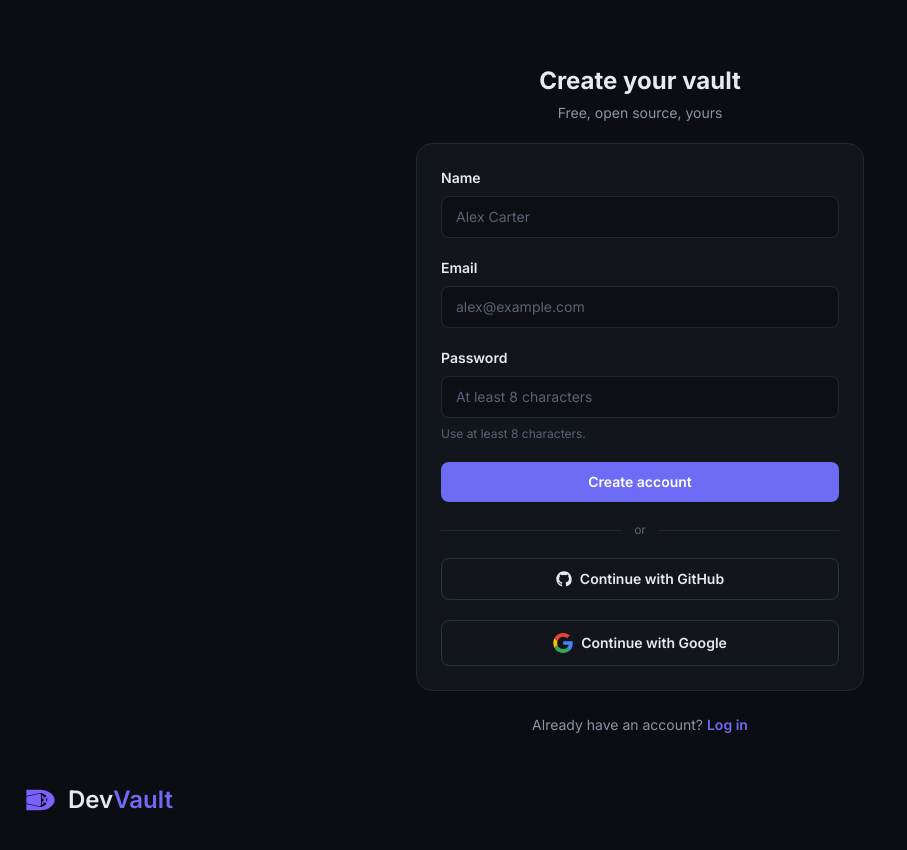
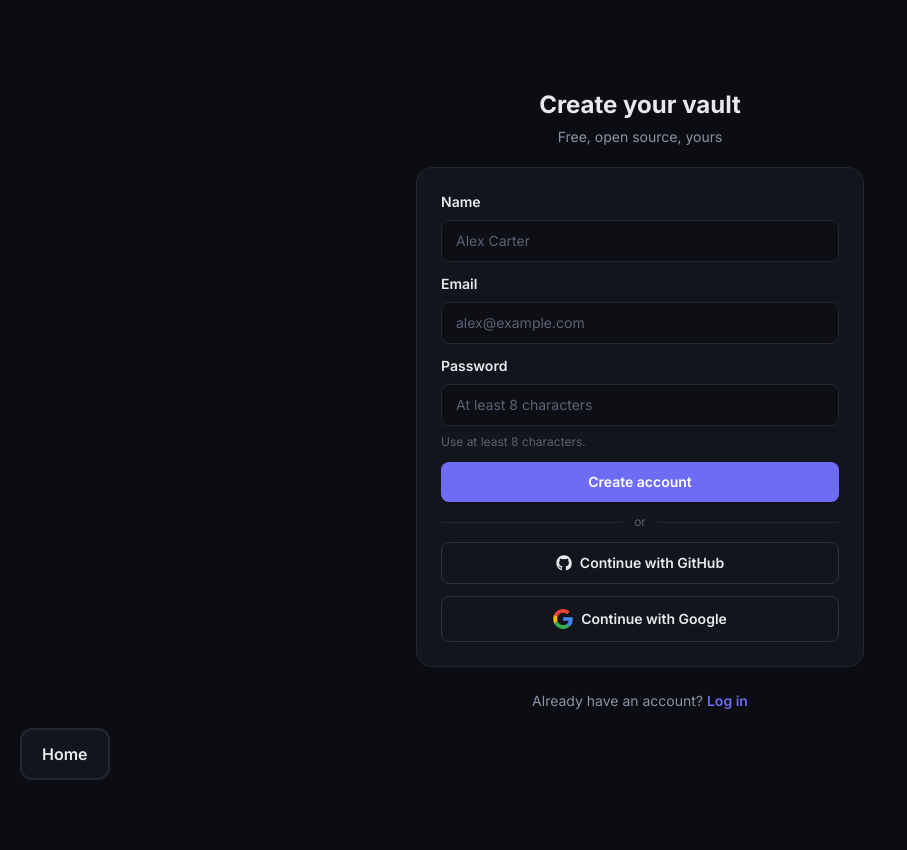
Before and after one commit to PrabhatBargoti/DevVault, a React (Vite) app in the folder Client/: page /Signup in a window 1280 px wide. Shown: the top 850 px of the page, without its empty margins (0-907 px from the left). After the commit the page ends 800 px from the top, so only its background shows below. Built offline with nearby package versions, Linux system fonts and the light colour scheme.

Commit message:
added shortcut to login and sign up page

```diff
--- a/Client/src/Components/BigDarkBtn.jsx
+++ b/Client/src/Components/BigDarkBtn.jsx
@@ -2,7 +2,7 @@ import React from 'react'
 
 const BigDarkBtn = ({ name, onClick, className = "" }) => {
   return (
-    <button type="button" onClick={onClick} className={`rounded-xl border-2 border-[#232733] bg-[#12151C] px-5 py-3 font-semibold transition-all duration-200 hover:bg-[#1C2029] active:scale-95 ${className}`}>
+    <button type="button" onClick={onClick} className={`cursor-pointer rounded-xl border-2 border-[#232733] bg-[#12151C] px-5 py-3 font-semibold transition-all duration-200 hover:bg-[#1C2029] active:scale-95 ${className}`}>
       {name}
     </button>
   )
--- a/Client/src/Components/BigPurpleBtn.jsx
+++ b/Client/src/Components/BigPurpleBtn.jsx
@@ -2,7 +2,7 @@ import React from 'react'
 
 const BigPurpleBtn = ({ name, onClick, className = "" }) => {
   return (
-    <button type="button" onClick={onClick} className={`rounded-xl border-2 border-[#5E5AE6] bg-[#6E6BF4] px-5 py-3 font-semibold text-white transition-all duration-200 hover:bg-[#8280F7] active:scale-95 ${className}`}>
+    <button type="button" onClick={onClick} className={`cursor-pointer rounded-xl border-2 border-[#5E5AE6] bg-[#6E6BF4] px-5 py-3 font-semibold text-white transition-all duration-200 hover:bg-[#8280F7] active:scale-95 ${className}`}>
       {name}
     </button>
   )
--- a/Client/src/Components/ButtonDark.jsx
+++ b/Client/src/Components/ButtonDark.jsx
@@ -2,7 +2,7 @@ import React from 'react'
 
 const ButtonDark = ({ name, onClick, className = "" }) => {
   return (
-    <button type="button" onClick={onClick} className={`rounded-xl border-2 border-[#232733] bg-[#12151C] px-4 py-2 text-sm font-semibold transition-all duration-200 hover:bg-[#1C2029] active:scale-95 ${className}`}>
+    <button type="button" onClick={onClick} className={`cursor-pointer rounded-xl border-2 border-[#232733] bg-[#12151C] px-4 py-2 text-sm font-semibold transition-all duration-200 hover:bg-[#1C2029] active:scale-95 ${className}`}>
       {name}
     </button>
   )
--- a/Client/src/Components/ButtonPurple.jsx
+++ b/Client/src/Components/ButtonPurple.jsx
@@ -2,7 +2,7 @@ import React from 'react'
 
 const ButtonPurple = ({ name, onClick, className = "" }) => {
   return (
-    <button type="button" onClick={onClick} className={`rounded-xl border-2 border-[#5E5AE6] bg-[#6E6BF4] px-4 py-2 text-sm font-semibold text-white transition-all duration-200 hover:bg-[#8280F7] active:scale-95 ${className}`}>
+    <button type="button" onClick={onClick} className={`cursor-pointer rounded-xl border-2 border-[#5E5AE6] bg-[#6E6BF4] px-4 py-2 text-sm font-semibold text-white transition-all duration-200 hover:bg-[#8280F7] active:scale-95 ${className}`}>
       {name}
     </button>
   )
--- a/Client/src/Components/HomeShortcut.jsx
+++ b/Client/src/Components/HomeShortcut.jsx
@@ -1,11 +1,11 @@
 import React from 'react'
-import Logo from './Logo'
+import BigDarkBtn from './BigDarkBtn'
 
 const HomeShortcut = () => {
     return (
-        <div className='flex justify-start relative bottom-10 m-5'>
+        <div className='fixed bottom-[calc(env(safe-area-inset-bottom,0px)+0.75rem)] left-[calc(env(safe-area-inset-left,0px)+0.75rem)] z-20 sm:bottom-[calc(env(safe-area-inset-bottom,0px)+1.25rem)] sm:left-[calc(env(safe-area-inset-left,0px)+1.25rem)]'>
             <a href="/" rel="noopener noreferrer">
-                <Logo />
+            <BigDarkBtn name={"Home"} className='cursor-pointer px-3 py-2 text-sm sm:px-5 sm:py-3 sm:text-base' />
             </a>
         </div>
     )
--- a/Client/src/Pages/SignUp.jsx
+++ b/Client/src/Pages/SignUp.jsx
@@ -11,7 +11,7 @@ const SignUp = () => {
         path="/signup"
         noIndex
       />
-      <div className="min-h-screen bg-[#0B0D12] flex flex-col items-center justify-center px-4 py-10 sm:px-6">
+      <div className="min-h-dvh bg-[#0B0D12] flex flex-col items-center justify-center px-4 sm:px-6">
         <header className="flex flex-col items-center gap-8 mb-5">
           <div className="text-center">
             <h1 className="text-2xl font-bold text-[#E7E9EE]">Create your vault</h1>
@@ -21,7 +21,7 @@ const SignUp = () => {
 
         <main className="w-full max-w-md">
           <div className="rounded-2xl border border-[#232733] bg-[#12151C] p-5 sm:p-6">
-            <form className="flex flex-col gap-5">
+            <form className="flex flex-col gap-3">
               <div>
                 <label htmlFor="name" className="block text-sm font-semibold text-[#E7E9EE] mb-2">
                   Name
@@ -64,7 +64,7 @@ const SignUp = () => {
 
               <button
                 type="submit"
-                className="w-full rounded-lg bg-[#6E6BF4] hover:bg-[#8280F7] transition-colors py-2.5 text-sm font-semibold text-white"
+                className="w-full rounded-lg bg-[#6E6BF4] hover:bg-[#8280F7] transition-colors py-2.5 text-sm font-semibold text-white cursor-pointer"
               >
                 Create account
               </button>
@@ -77,7 +77,7 @@ const SignUp = () => {
 
               <button
                 type="button"
-                className="w-full flex items-center justify-center gap-2 rounded-lg border border-[#2D3241] bg-transparent py-2.5 text-sm font-semibold text-[#E7E9EE] hover:bg-[#1C2029] transition-colors"
+                className="w-full flex items-center justify-center gap-2 rounded-lg border border-[#2D3241] bg-transparent py-2.5 text-sm font-semibold text-[#E7E9EE] hover:bg-[#1C2029] transition-colors cursor-pointer"
               >
                 <svg viewBox="0 0 24 24" fill="currentColor" className="w-4 h-4">
                   <path d="M12 .5C5.65.5.5 5.65.5 12c0 5.08 3.29 9.39 7.86 10.91.57.1.78-.25.78-.55 0-.27-.01-1.17-.02-2.12-3.2.7-3.88-1.36-3.88-1.36-.52-1.34-1.28-1.69-1.28-1.69-1.05-.72.08-.7.08-.7 1.16.08 1.77 1.19 1.77 1.19 1.03 1.77 2.7 1.26 3.36.96.1-.75.4-1.26.73-1.55-2.55-.29-5.24-1.28-5.24-5.68 0-1.26.45-2.28 1.19-3.08-.12-.29-.52-1.46.11-3.05 0 0 .97-.31 3.18 1.18a10.9 10.9 0 0 1 2.9-.39c.98 0 1.97.13 2.9.39 2.2-1.49 3.17-1.18 3.17-1.18.63 1.59.23 2.76.11 3.05.74.8 1.19 1.82 1.19 3.08 0 4.41-2.69 5.38-5.25 5.67.41.36.78 1.06.78 2.14 0 1.55-.01 2.79-.01 3.17 0 .3.2.66.79.55A10.52 10.52 0 0 0 23.5 12C23.5 5.65 18.35.5 12 .5Z" />
@@ -86,7 +86,7 @@ const SignUp = () => {
               </button>
               <button
                 type="button"
-                className="flex w-full items-center justify-center gap-2 rounded-lg border border-[#2D3241] bg-transparent py-3 text-sm font-semibold text-[#E7E9EE] transition-colors hover:bg-[#181D29]"
+                className="flex w-full items-center justify-center gap-2 rounded-lg border border-[#2D3241] bg-transparent py-3 text-sm font-semibold text-[#E7E9EE] transition-colors hover:bg-[#181D29] cursor-pointer"
               >
                 <svg width="20px" viewBox="-3 0 262 262" xmlns="http://www.w3.org/2000/svg" preserveAspectRatio="xMidYMid"><path d="M255.878 133.451c0-10.734-.871-18.567-2.756-26.69H130.55v48.448h71.947c-1.45 12.04-9.283 30.172-26.69 42.356l-.244 1.622 38.755 30.023 2.685.268c24.659-22.774 38.875-56.282 38.875-96.027" fill="#4285F4" /><path d="M130.55 261.1c35.248 0 64.839-11.605 86.453-31.622l-41.196-31.913c-11.024 7.688-25.82 13.055-45.257 13.055-34.523 0-63.824-22.773-74.269-54.25l-1.531.13-40.298 31.187-.527 1.465C35.393 231.798 79.49 261.1 130.55 261.1" fill="#34A853" /><path d="M56.281 156.37c-2.756-8.123-4.351-16.827-4.351-25.82 0-8.994 1.595-17.697 4.206-25.82l-.073-1.73L15.26 71.312l-1.335.635C5.077 89.644 0 109.517 0 130.55s5.077 40.905 13.925 58.602l42.356-32.782" fill="#FBBC05" /><path d="M130.55 50.479c24.514 0 41.05 10.589 50.479 19.438l36.844-35.974C195.245 12.91 165.798 0 130.55 0 79.49 0 35.393 29.301 13.925 71.947l42.211 32.783c10.59-31.477 39.891-54.251 74.414-54.251" fill="#EB4335" /></svg>
                 Continue with Google
@@ -101,8 +101,8 @@ const SignUp = () => {
             </a>
           </p>
         </main>
+        <HomeShortcut />
       </div>
-      <HomeShortcut />
     </>
   );
 };
```
Also changed, not shown: Client/src/Pages/Login.jsx (+5 -5 lines).
